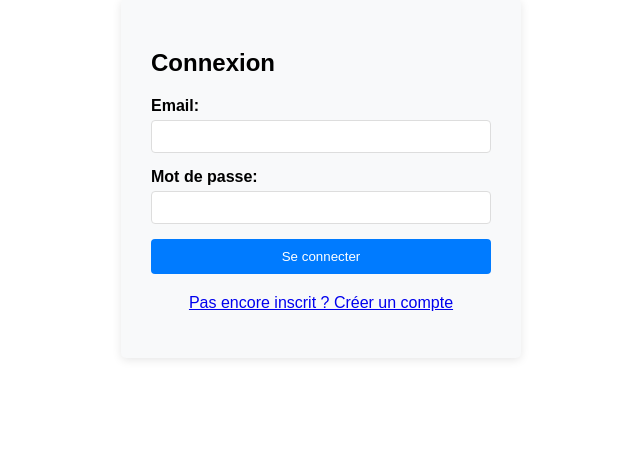
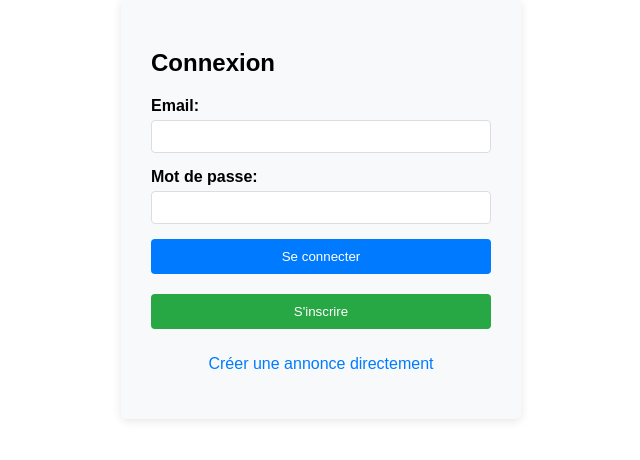
Before and after one commit to lhomangroup/projectimmo, a Django app: a page that uses templates/compte/login-annonce.html in a window 1280 px wide. Shown: the part 121-581 px from the top of the page, without its empty margins (319-959 px from the left). Run offline with Django 3.2, Linux system fonts and the light colour scheme; parts of the project's set-up code (start-up, migrations or seed data) failed here and were passed over.

Commit message:
Assistant checkpoint: Ajout bouton d'inscription sur page login
Assistant generated file changes:
- templates/compte/login-annonce.html: Ajouter un bouton d'inscription visible

---

User prompt:

tu peux ajouter un bouton "s'inscrire"?

Replit-Commit-Author: Assistant
Replit-Commit-Session-Id: beb70737-b727-469e-8f33-69fd913e9a31

```diff
--- a/templates/compte/login-annonce.html
+++ b/templates/compte/login-annonce.html
@@ -66,9 +66,14 @@
             <button type="submit">Se connecter</button>
         </form>
 
-        <p style="text-align: center; margin-top: 20px;">
-            <a href="/creer-annonce">Pas encore inscrit ? Créer un compte</a>
-        </p>
+        <div style="text-align: center; margin-top: 20px;">
+            <button type="button" onclick="window.location.href='/annonce/register/'" style="width: 100%; background-color: #28a745; color: white; padding: 10px; border: none; border-radius: 4px; cursor: pointer; margin-bottom: 10px;">
+                S'inscrire
+            </button>
+            <p>
+                <a href="/creer-annonce" style="color: #007bff; text-decoration: none;">Créer une annonce directement</a>
+            </p>
+        </div>
     </div>
 </body>
 </html>
```
